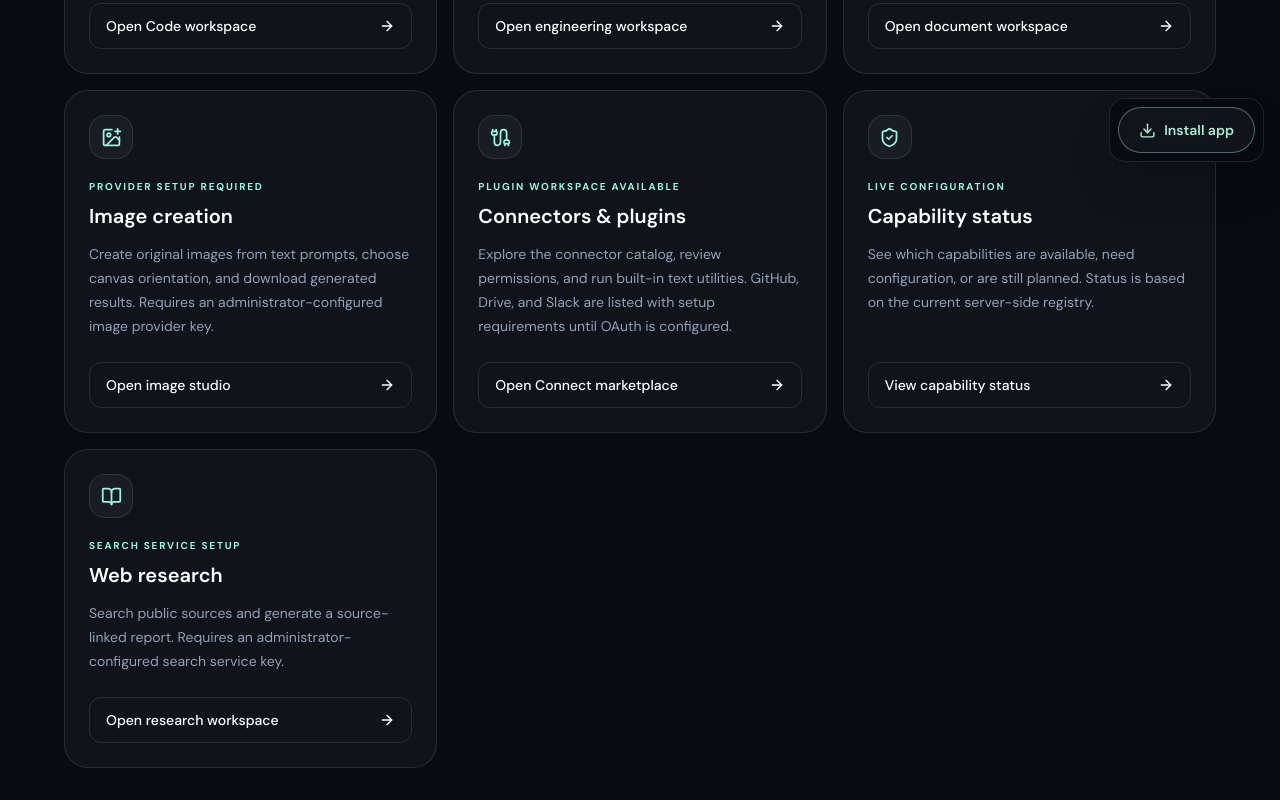
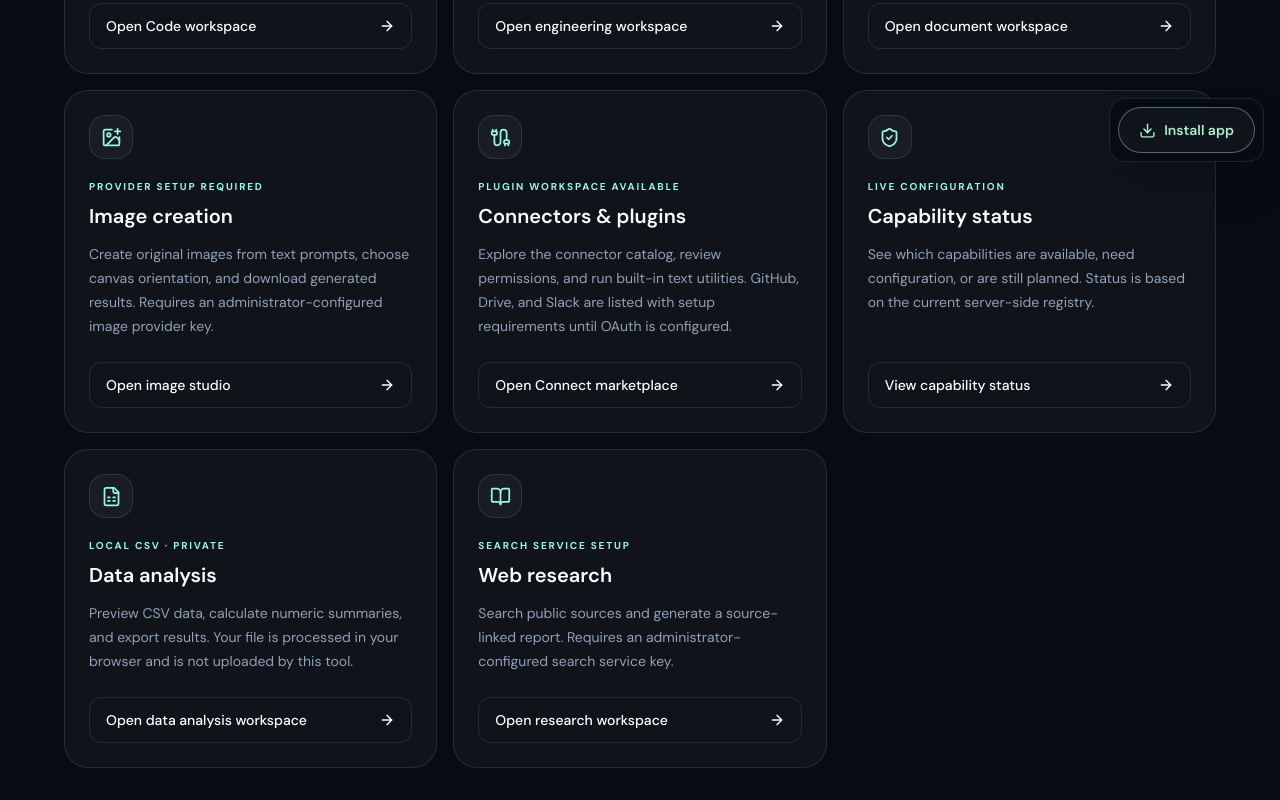
Before and after one commit to Olori24/SAMURA, a Next.js app: page /studio in a window 1280 px wide. Shown: the part 622-1422 px from the top of the page. Built offline with nearby package versions, Linux system fonts and the light colour scheme.

Commit message:
feat: link CSV analysis from Studio

```diff
--- a/src/app/studio/page.tsx
+++ b/src/app/studio/page.tsx
@@ -1,5 +1,5 @@
 import Link from "next/link";
-import { ArrowRight, BookOpen, Braces, Cable, FileText, GitPullRequest, ImagePlus, ShieldCheck, Sparkles } from "lucide-react";
+import { ArrowRight, BookOpen, Braces, Cable, FileSpreadsheet, FileText, GitPullRequest, ImagePlus, ShieldCheck, Sparkles } from "lucide-react";
 
 const items = [
   { title: "Code", eyebrow: "AVAILABLE NOW", description: "Switch to Code mode to generate, explain, review, and debug code with implementation-focused responses.", href: "/chat", icon: Braces, action: "Open Code workspace", ready: true },
@@ -8,6 +8,7 @@ const items = [
   { title: "Image creation", eyebrow: "PROVIDER SETUP REQUIRED", description: "Create original images from text prompts, choose canvas orientation, and download generated results. Requires an administrator-configured image provider key.", href: "/studio/create", icon: ImagePlus, action: "Open image studio", ready: true },
   { title: "Connectors & plugins", eyebrow: "PLUGIN WORKSPACE AVAILABLE", description: "Explore the connector catalog, review permissions, and run built-in text utilities. GitHub, Drive, and Slack are listed with setup requirements until OAuth is configured.", href: "/studio/connect", icon: Cable, action: "Open Connect marketplace", ready: true },
   { title: "Capability status", eyebrow: "LIVE CONFIGURATION", description: "See which capabilities are available, need configuration, or are still planned. Status is based on the current server-side registry.", href: "/studio/capabilities", icon: ShieldCheck, action: "View capability status", ready: true },
+  { title: "Data analysis", eyebrow: "LOCAL CSV · PRIVATE", description: "Preview CSV data, calculate numeric summaries, and export results. Your file is processed in your browser and is not uploaded by this tool.", href: "/studio/data-analysis", icon: FileSpreadsheet, action: "Open data analysis workspace", ready: true },
   { title: "Web research", eyebrow: "SEARCH SERVICE SETUP", description: "Search public sources and generate a source-linked report. Requires an administrator-configured search service key.", href: "/studio/research", icon: BookOpen, action: "Open research workspace", ready: true },
 ];
 
```
